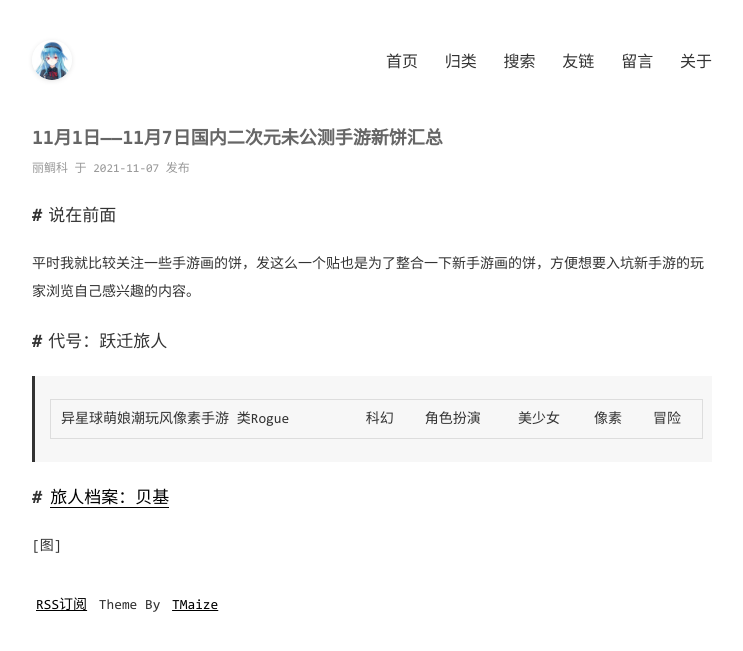
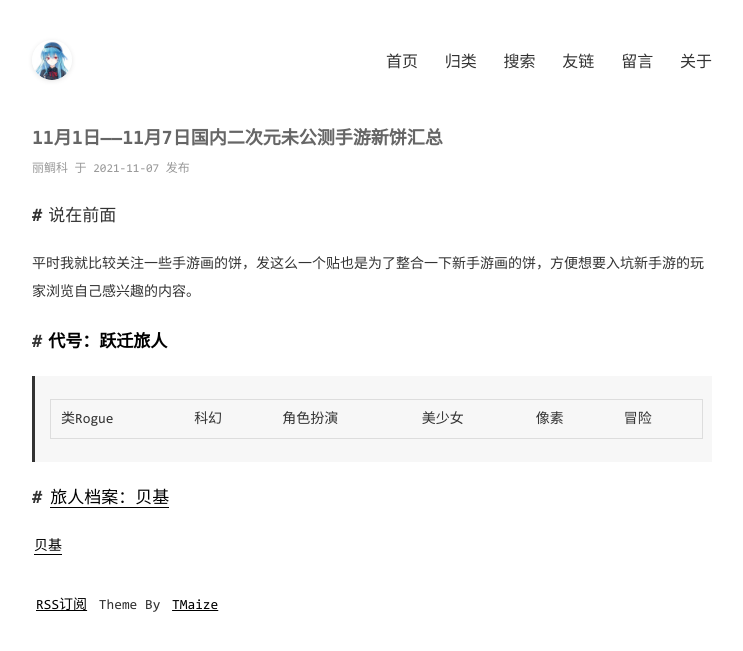
Before and after one commit to tilapia87/tilapia87.github.io, a Jekyll site: the page built from _posts/2021-11-07-11月1日——11月7日国内二次元未公测手游新饼汇总.md, in a window 1280 px wide. Shown: the top 651 px of the page, without its empty margins (268-1011 px from the left). Built offline with Jekyll 4.4.1, drawn with Linux system fonts in a browser that asks for light colours; comment, search, counter and statistics services are not loaded.

Commit message:
Update 2021-11-07-11月1日——11月7日国内二次元未公测手游新饼汇总.md

```diff
--- a/_posts/2021-11-07-11月1日——11月7日国内二次元未公测手游新饼汇总.md
+++ b/_posts/2021-11-07-11月1日——11月7日国内二次元未公测手游新饼汇总.md
@@ -7,8 +7,8 @@ categories: [闲聊]
 # 说在前面
 平时我就比较关注一些手游画的饼，发这么一个贴也是为了整合一下新手游画的饼，方便想要入坑新手游的玩家浏览自己感兴趣的内容。
 
-# 代号：跃迁旅人
->异星球萌娘潮玩风像素手游 类Rogue|科幻|角色扮演|美少女|像素|冒险
+# **代号：跃迁旅人**
+>类Rogue|科幻|角色扮演|美少女|像素|冒险
 
 ## [旅人档案：贝基](https://www.bilibili.com/video/av721459777)
-[图]
+[贝基](2021-11-07-yqlr1.png)
```
